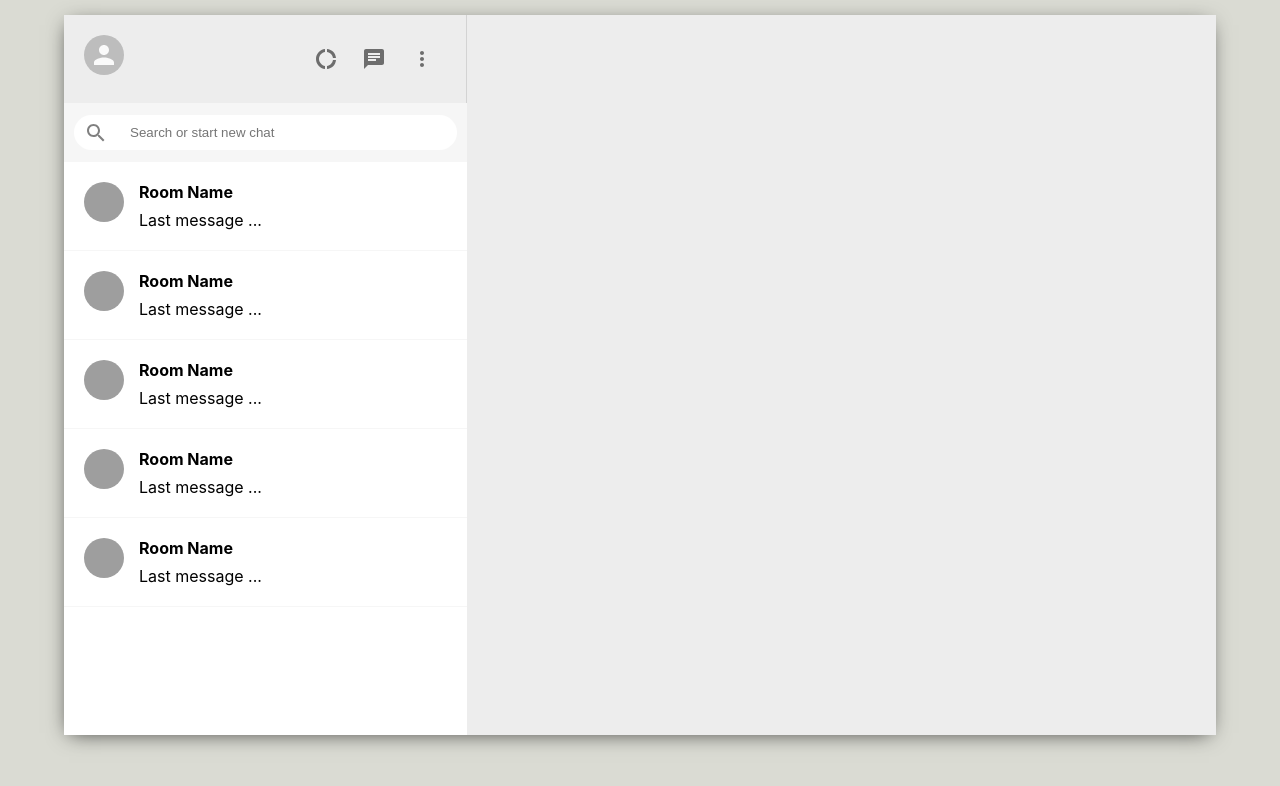
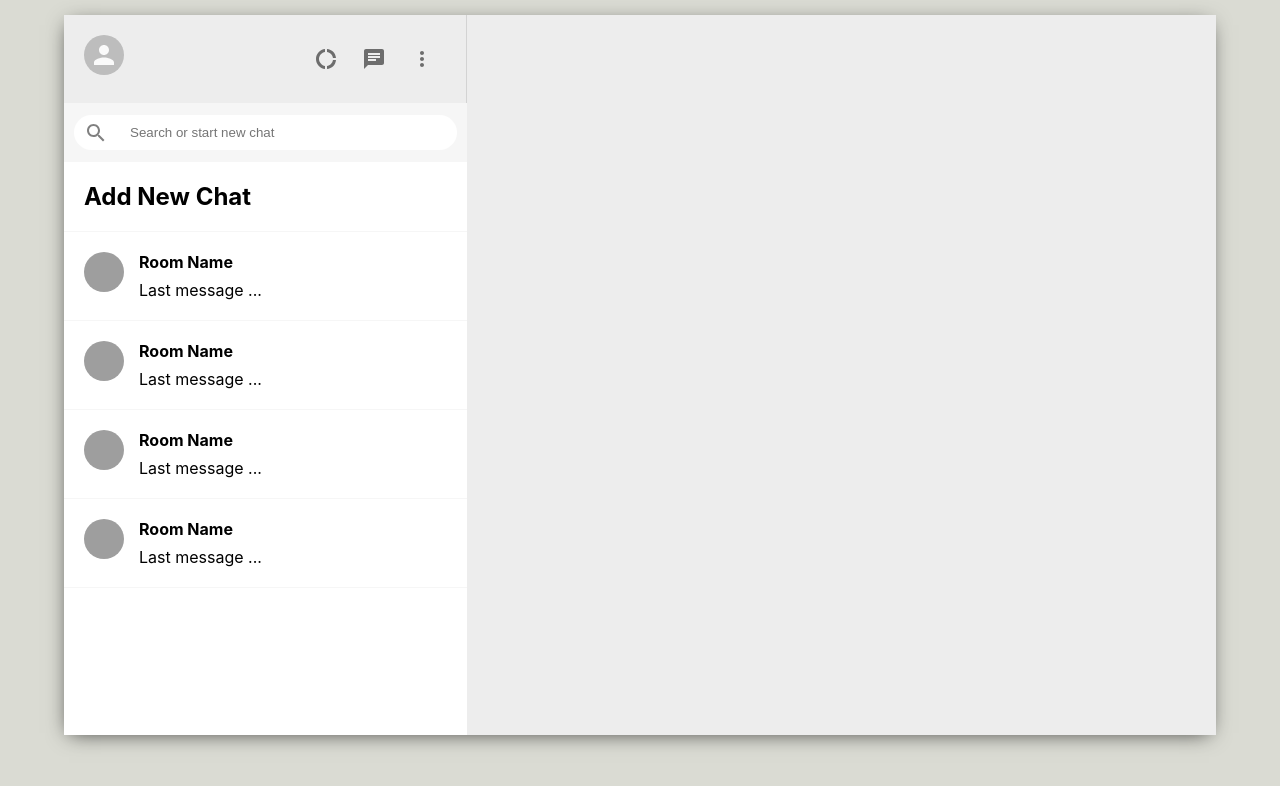
Before and after one commit to swarina/Whatsapp-Web-Mini, a React (Create React App) app: page / in a window 1280 px wide. Shown: the top 786 px of the page. Built offline with nearby package versions, Linux system fonts and the light colour scheme; grey boxes are pictures that could not be loaded.

Commit message:
Add new chat feature

```diff
--- a/src/Sidebar.js
+++ b/src/Sidebar.js
@@ -42,7 +42,7 @@
 
       {/* Chats */}
       <div className="sidebar__chats">
-        <SidebarChat />
+        <SidebarChat addNewChat />
         <SidebarChat />
         <SidebarChat />
         <SidebarChat />
--- a/src/SidebarChat.js
+++ b/src/SidebarChat.js
@@ -6,14 +6,21 @@
 //Material UI icons
 import { Avatar } from "@material-ui/core";
 
-function SidebarChat() {
+function SidebarChat({ addNewChat }) {
   const [seed, setSeed] = useState("");
 
   useEffect(() => {
     setSeed(Math.floor(Math.random() * 5000));
   }, []);
 
-  return (
+  const createChat = () => {
+      const roomName = prompt("Please enter name for chat");
+      if(roomName) {
+        //   Database update
+      }
+  };
+
+  return !addNewChat ? (
     <div className="sidebarChat">
       {/* Generates random avatars */}
       <Avatar src={`https://avatars.dicebear.com/api/human/${seed}.svg`} />
@@ -23,6 +30,10 @@
         <p>Last message ...</p>
       </div>
     </div>
+  ) : (
+    <div onClick={createChat} className="sidebarChat">
+      <h2>Add New Chat</h2>
+    </div>
   );
 }
 
```
